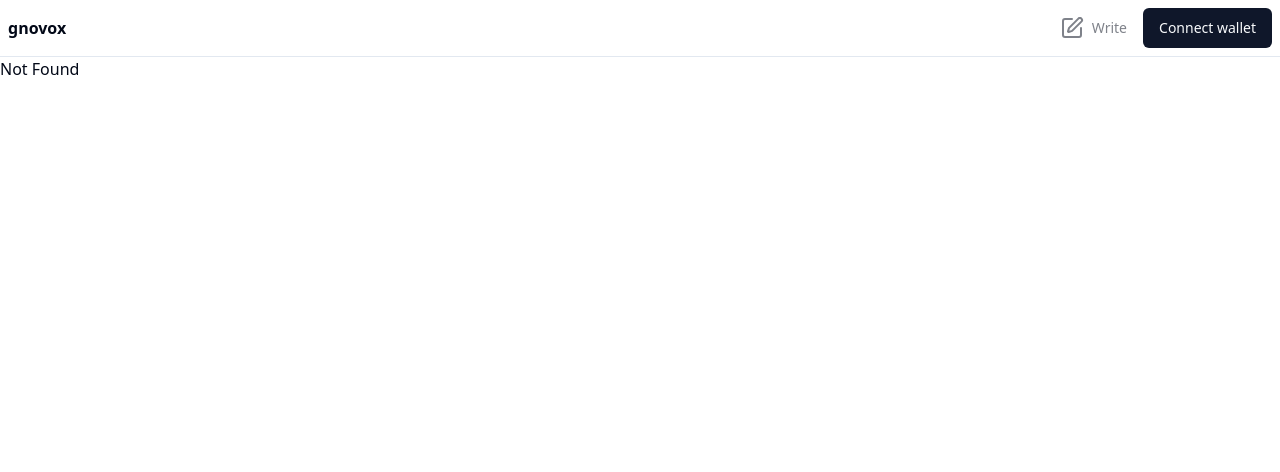
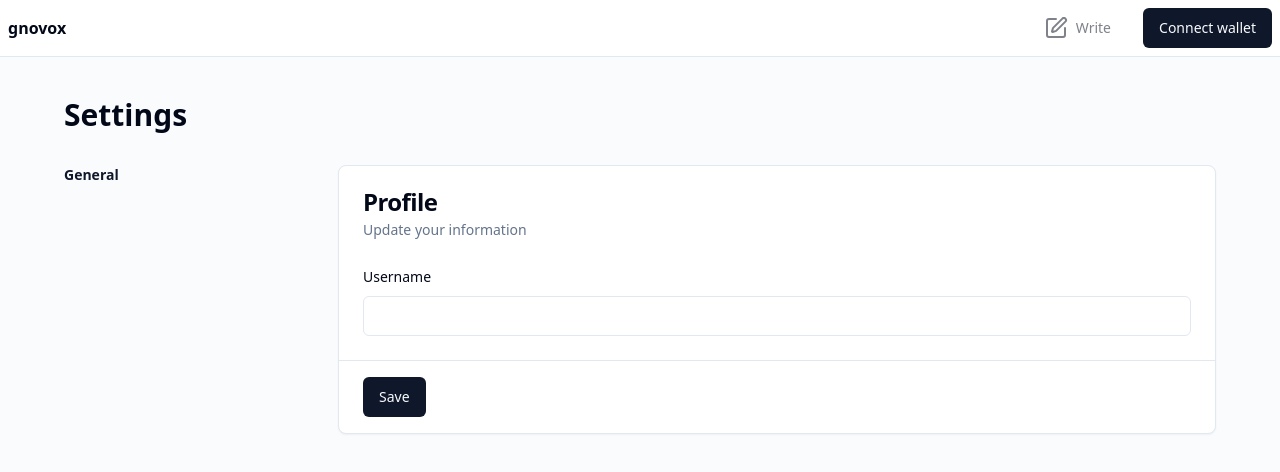
Before and after one commit to RezaRahemtola/gnovox, a React (Vite) app in the folder front/: page /settings in a window 1280 px wide. Before the commit this address had no page. Shown: the top 472 px of the page. Built offline with nearby package versions, Linux system fonts and the light colour scheme; what @gnolang/gno-js-client would draw is missing.

Commit message:
feat: Update profile settings

```diff
--- a/front/src/components/WalletButton.tsx
+++ b/front/src/components/WalletButton.tsx
@@ -15,14 +15,20 @@ import {
 } from "@/components/ui/dropdown-menu.tsx";
 import { useProviderStore } from "@/stores/provider.ts";
 import { parseGnoEvaluateJsonResponse } from "@/utils";
-import { useNavigate } from "@tanstack/react-router";
+import { Link, useNavigate } from "@tanstack/react-router";
+import { z } from "zod";
+
+const userSchema = z.object({
+	address: z.string(),
+	username: z.string(),
+});
 
 const WalletButton: FC = () => {
 	const { provider } = useProviderStore();
 	const navigate = useNavigate();
 
 	const { toast } = useToast();
-	const { setAddress, setChainID } = useAccountStore();
+	const { setAddress, setUsername, setChainID } = useAccountStore();
 	const [isLoading, setIsLoading] = useState<boolean>(false);
 
 	const [accountInfo, setAccountInfo] = useState<IAccountInfo | null>(null);
@@ -50,7 +56,9 @@ const WalletButton: FC = () => {
 					constants.realmPath,
 					`GetUserByAddress("${accountInfo.address}")`,
 				);
-				parseGnoEvaluateJsonResponse(response);
+				const jsonResponse = parseGnoEvaluateJsonResponse(response);
+				const parsedResponse = userSchema.parse(jsonResponse);
+				setUsername(parsedResponse.username);
 			} catch (error) {
 				await navigate({ to: "/signup" });
 			}
@@ -100,8 +108,9 @@ const WalletButton: FC = () => {
 					<DropdownMenuContent align="end">
 						<DropdownMenuLabel>My Account</DropdownMenuLabel>
 						<DropdownMenuSeparator />
-						<DropdownMenuItem disabled>Settings</DropdownMenuItem>
-						<DropdownMenuItem disabled>Support</DropdownMenuItem>
+						<DropdownMenuItem>
+							<Link to="/settings">Settings</Link>
+						</DropdownMenuItem>
 						<DropdownMenuSeparator />
 						<DropdownMenuItem onClick={onLogout}>Logout</DropdownMenuItem>
 					</DropdownMenuContent>
--- /dev/null
+++ b/front/src/components/ui/card.tsx
@@ -0,0 +1,79 @@
+import * as React from "react"
+
+import { cn } from "@/lib/utils"
+
+const Card = React.forwardRef<
+  HTMLDivElement,
+  React.HTMLAttributes<HTMLDivElement>
+>(({ className, ...props }, ref) => (
+  <div
+    ref={ref}
+    className={cn(
+      "rounded-lg border bg-card text-card-foreground shadow-sm",
+      className
+    )}
+    {...props}
+  />
+))
+Card.displayName = "Card"
+
+const CardHeader = React.forwardRef<
+  HTMLDivElement,
+  React.HTMLAttributes<HTMLDivElement>
+>(({ className, ...props }, ref) => (
+  <div
+    ref={ref}
+    className={cn("flex flex-col space-y-1.5 p-6", className)}
+    {...props}
+  />
+))
+CardHeader.displayName = "CardHeader"
+
+const CardTitle = React.forwardRef<
+  HTMLParagraphElement,
+  React.HTMLAttributes<HTMLHeadingElement>
+>(({ className, ...props }, ref) => (
+  <h3
+    ref={ref}
+    className={cn(
+      "text-2xl font-semibold leading-none tracking-tight",
+      className
+    )}
+    {...props}
+  />
+))
+CardTitle.displayName = "CardTitle"
+
+const CardDescription = React.forwardRef<
+  HTMLParagraphElement,
+  React.HTMLAttributes<HTMLParagraphElement>
+>(({ className, ...props }, ref) => (
+  <p
+    ref={ref}
+    className={cn("text-sm text-muted-foreground", className)}
+    {...props}
+  />
+))
+CardDescription.displayName = "CardDescription"
+
+const CardContent = React.forwardRef<
+  HTMLDivElement,
+  React.HTMLAttributes<HTMLDivElement>
+>(({ className, ...props }, ref) => (
+  <div ref={ref} className={cn("p-6 pt-0", className)} {...props} />
+))
+CardContent.displayName = "CardContent"
+
+const CardFooter = React.forwardRef<
+  HTMLDivElement,
+  React.HTMLAttributes<HTMLDivElement>
+>(({ className, ...props }, ref) => (
+  <div
+    ref={ref}
+    className={cn("flex items-center p-6 pt-0", className)}
+    {...props}
+  />
+))
+CardFooter.displayName = "CardFooter"
+
+export { Card, CardHeader, CardFooter, CardTitle, CardDescription, CardContent }
--- a/front/src/components/ui/tooltip.tsx
+++ b/front/src/components/ui/tooltip.tsx
@@ -1,9 +1,10 @@
 import * as React from "react";
+import { FC } from "react";
 import * as TooltipPrimitive from "@radix-ui/react-tooltip";
 
 import { cn } from "@/lib/utils";
 
-const TooltipProvider = TooltipPrimitive.Provider;
+const TooltipProvider: FC<any> = TooltipPrimitive.Provider;
 
 const Tooltip = TooltipPrimitive.Root;
 
--- a/front/src/routeTree.gen.ts
+++ b/front/src/routeTree.gen.ts
@@ -17,8 +17,9 @@ import { Route as rootRoute } from './routes/__root'
 // Create Virtual Routes
 
 const SignupLazyImport = createFileRoute('/signup')()
+const SettingsLazyImport = createFileRoute('/settings')()
 const IndexLazyImport = createFileRoute('/')()
-const UserUserIdLazyImport = createFileRoute('/user/$userId')()
+const UserUsernameLazyImport = createFileRoute('/user/$username')()
 
 // Create/Update Routes
 
@@ -27,15 +28,22 @@ const SignupLazyRoute = SignupLazyImport.update({
   getParentRoute: () => rootRoute,
 } as any).lazy(() => import('./routes/signup.lazy').then((d) => d.Route))
 
+const SettingsLazyRoute = SettingsLazyImport.update({
+  path: '/settings',
+  getParentRoute: () => rootRoute,
+} as any).lazy(() => import('./routes/settings.lazy').then((d) => d.Route))
+
 const IndexLazyRoute = IndexLazyImport.update({
   path: '/',
   getParentRoute: () => rootRoute,
 } as any).lazy(() => import('./routes/index.lazy').then((d) => d.Route))
 
-const UserUserIdLazyRoute = UserUserIdLazyImport.update({
-  path: '/user/$userId',
+const UserUsernameLazyRoute = UserUsernameLazyImport.update({
+  path: '/user/$username',
   getParentRoute: () => rootRoute,
-} as any).lazy(() => import('./routes/user/$userId.lazy').then((d) => d.Route))
+} as any).lazy(() =>
+  import('./routes/user/$username.lazy').then((d) => d.Route),
+)
 
 // Populate the FileRoutesByPath interface
 
@@ -48,6 +56,13 @@ declare module '@tanstack/react-router' {
       preLoaderRoute: typeof IndexLazyImport
       parentRoute: typeof rootRoute
     }
+    '/settings': {
+      id: '/settings'
+      path: '/settings'
+      fullPath: '/settings'
+      preLoaderRoute: typeof SettingsLazyImport
+      parentRoute: typeof rootRoute
+    }
     '/signup': {
       id: '/signup'
       path: '/signup'
@@ -55,11 +70,11 @@ declare module '@tanstack/react-router' {
       preLoaderRoute: typeof SignupLazyImport
       parentRoute: typeof rootRoute
     }
-    '/user/$userId': {
-      id: '/user/$userId'
-      path: '/user/$userId'
-      fullPath: '/user/$userId'
-      preLoaderRoute: typeof UserUserIdLazyImport
+    '/user/$username': {
+      id: '/user/$username'
+      path: '/user/$username'
+      fullPath: '/user/$username'
+      preLoaderRoute: typeof UserUsernameLazyImport
       parentRoute: typeof rootRoute
     }
   }
@@ -69,8 +84,9 @@ declare module '@tanstack/react-router' {
 
 export const routeTree = rootRoute.addChildren({
   IndexLazyRoute,
+  SettingsLazyRoute,
   SignupLazyRoute,
-  UserUserIdLazyRoute,
+  UserUsernameLazyRoute,
 })
 
 /* prettier-ignore-end */
@@ -82,18 +98,22 @@ export const routeTree = rootRoute.addChildren({
       "filePath": "__root.tsx",
       "children": [
         "/",
+        "/settings",
         "/signup",
-        "/user/$userId"
+        "/user/$username"
       ]
     },
     "/": {
       "filePath": "index.lazy.tsx"
     },
+    "/settings": {
+      "filePath": "settings.lazy.tsx"
+    },
     "/signup": {
       "filePath": "signup.lazy.tsx"
     },
-    "/user/$userId": {
-      "filePath": "user/$userId.lazy.tsx"
+    "/user/$username": {
+      "filePath": "user/$username.lazy.tsx"
     }
   }
 }
--- a/front/src/routes/__root.tsx
+++ b/front/src/routes/__root.tsx
@@ -16,7 +16,7 @@ const RootLayout = () => {
 						<p className="cursor-pointer font-semibold">gnovox</p>
 					</Link>
 				</div>
-				<div className="flex items-center">
+				<div className="flex items-center gap-4">
 					<Button variant="ghost" className="gap-2" disabled={address === null}>
 						<SquarePen />
 						Write
--- /dev/null
+++ b/front/src/routes/settings.lazy.tsx
@@ -0,0 +1,98 @@
+import { createLazyFileRoute } from "@tanstack/react-router";
+
+import { Button } from "@/components/ui/button";
+import { Card, CardContent, CardDescription, CardFooter, CardHeader, CardTitle } from "@/components/ui/card";
+import { Input } from "@/components/ui/input";
+import { z } from "zod";
+import { Form, FormControl, FormField, FormItem, FormLabel, FormMessage } from "@/components/ui/form.tsx";
+import { useForm } from "react-hook-form";
+import { zodResolver } from "@hookform/resolvers/zod";
+import { AdenaService } from "@/services/adena/adena.ts";
+import { EMessageType } from "@/services/adena/adena.types.ts";
+import { constants } from "@/constants.ts";
+import { useAccountStore } from "@/stores/account.ts";
+
+const profileFormSchema = z.object({
+	username: z.string().min(3).max(50),
+});
+type ProfileFormSchema = z.infer<typeof profileFormSchema>;
+
+const Settings = () => {
+	const { address, username, setUsername } = useAccountStore();
+
+	const form = useForm<ProfileFormSchema>({
+		resolver: zodResolver(profileFormSchema),
+		defaultValues: {
+			username: username ?? undefined,
+		},
+	});
+
+	const onSubmit = async (values: ProfileFormSchema) => {
+		// TODO: check that username changed to avoid useless transactions
+		await AdenaService.sendTransaction(
+			[
+				{
+					type: EMessageType.MSG_CALL,
+					value: {
+						caller: address!,
+						send: "",
+						pkg_path: constants.realmPath,
+						func: "UpdateUser",
+						args: [values.username],
+					},
+				},
+			],
+			5000000,
+		);
+		setUsername(values.username);
+	};
+
+	return (
+		<div className="flex min-h-screen w-full flex-col">
+			<main className="flex min-h-[calc(100vh_-_theme(spacing.16))] flex-1 flex-col gap-4 bg-muted/40 p-4 md:gap-8 md:p-10">
+				<div className="mx-auto grid w-full max-w-6xl gap-2">
+					<h1 className="text-3xl font-semibold">Settings</h1>
+				</div>
+				<div className="mx-auto grid w-full max-w-6xl items-start gap-6 md:grid-cols-[180px_1fr] lg:grid-cols-[250px_1fr]">
+					<nav className="grid gap-4 text-sm text-muted-foreground">
+						<span className="font-semibold text-primary">General</span>
+					</nav>
+					<div className="grid gap-6">
+						<Card x-chunk="dashboard-04-chunk-1">
+							<CardHeader>
+								<CardTitle>Profile</CardTitle>
+								<CardDescription>Update your information</CardDescription>
+							</CardHeader>
+							<CardContent>
+								<Form {...form}>
+									<form onSubmit={form.handleSubmit(onSubmit)} className="space-y-8">
+										<FormField
+											control={form.control}
+											name="username"
+											render={({ field }) => (
+												<FormItem>
+													<FormLabel>Username</FormLabel>
+													<FormControl>
+														<Input {...field} />
+													</FormControl>
+													<FormMessage />
+												</FormItem>
+											)}
+										/>
+									</form>
+								</Form>
+							</CardContent>
+							<CardFooter className="border-t px-6 py-4">
+								<Button onClick={form.handleSubmit(onSubmit)}>Save</Button>
+							</CardFooter>
+						</Card>
+					</div>
+				</div>
+			</main>
+		</div>
+	);
+};
+
+export const Route = createLazyFileRoute("/settings")({
+	component: Settings,
+});
--- a/front/src/routes/user/$userId.lazy.tsx
+++ b/front/src/routes/user/$username.lazy.tsx
@@ -4,6 +4,6 @@ const UserPage = () => {
 	return <div>Hello /user/$userId!</div>;
 };
 
-export const Route = createLazyFileRoute("/user/$userId")({
+export const Route = createLazyFileRoute("/user/$username")({
 	component: UserPage,
 });
--- a/front/src/stores/account.ts
+++ b/front/src/stores/account.ts
@@ -2,18 +2,22 @@ import { create } from "zustand";
 
 type AccountState = {
 	address: string | null;
+	username: string | null;
 	chainID: string | null;
 };
 
 type AccountActions = {
 	setAddress: (address: string | null) => void;
+	setUsername: (username: string | null) => void;
 	setChainID: (chainID: string | null) => void;
 };
 
 const useAccountStore = create<AccountState & AccountActions>((set) => ({
 	address: null,
+	username: null,
 	chainID: null,
 	setAddress: (address) => set(() => ({ address })),
+	setUsername: (username) => set(() => ({ username })),
 	setChainID: (chainID) => set(() => ({ chainID })),
 }));
 
```
Also changed, not shown: 2 other files (tests, documents, lock files or other folders).
